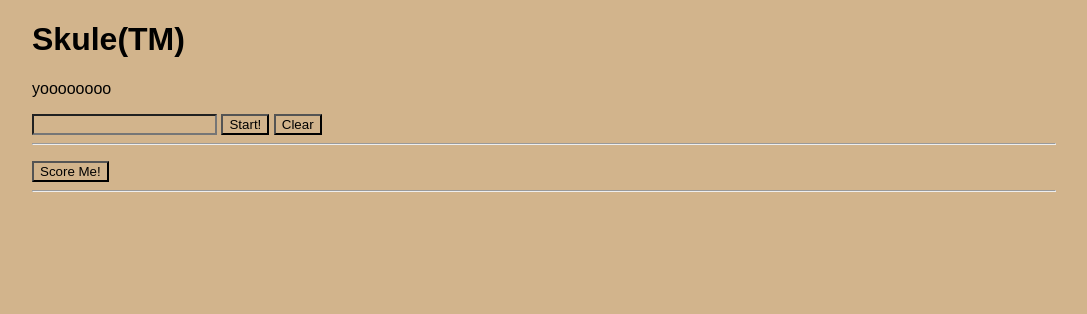
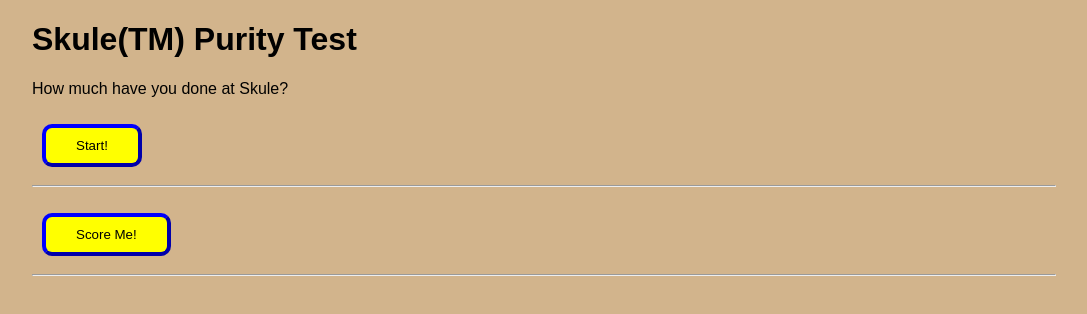
Before and after one commit to PseudonymPatel/skulepurity, a plain HTML site: page index.html in a window 1280 px wide. Shown: the whole page, without its empty margins (96-1183 px from the left). Drawn offline with Linux system fonts and the light colour scheme.

Commit message:
fixes, commented out nonworking things

```diff
--- a/css/main.css
+++ b/css/main.css
@@ -8,3 +8,16 @@ body {
 	width: 80vw;
 	margin: auto;
 }
+
+input {
+	margin: 10px;
+	padding: 10px 30px;
+	border-radius: 10px;
+	border-width: 4px;
+	border-color: blue;
+	background: white;
+}
+
+#submit-test, #start-test {
+  background: yellow;
+}
--- a/index.html
+++ b/index.html
@@ -8,13 +8,13 @@
 	</head>
 
 	<body>
-		<h1>Skule(TM)</h1>
-		<p>yoooooooo</p>
+		<h1>Skule(TM) Purity Test</h1>
+		<p>How much have you done at Skule?</p>
 
 		<div id="test-start-form">
-			<input id="extra-lines" type="textbox">
+			<!--<input id="extra-lines" type="textbox">-->
 			<input id="start-test" type="button" value="Start!" onclick="startTest();" />
-			<input id="clear-test" type="button" value="Clear" onclick="clear();" />
+			<!--<input id="clear-test" type="button" value="Clear" onclick="clear();" />-->
 		</div>
 
 		<div id="test">
--- a/js/main.js
+++ b/js/main.js
@@ -16,8 +16,8 @@ function makeLine(item) {
 		return "";
 	}
 
-	if (item.split(0,1) == "#") {
-		return "<h2>" + item + "</h2>";
+	if (item.slice(0,1) == "#") {
+		return "<h2>" + item.slice(2) + "</h2>";
 	}
 
 	return "<li><div style=\"display: inline-flex;\"><input type=\"checkbox\" class=\"ques\" /><p>" + item + "</p></div></li>";
```
